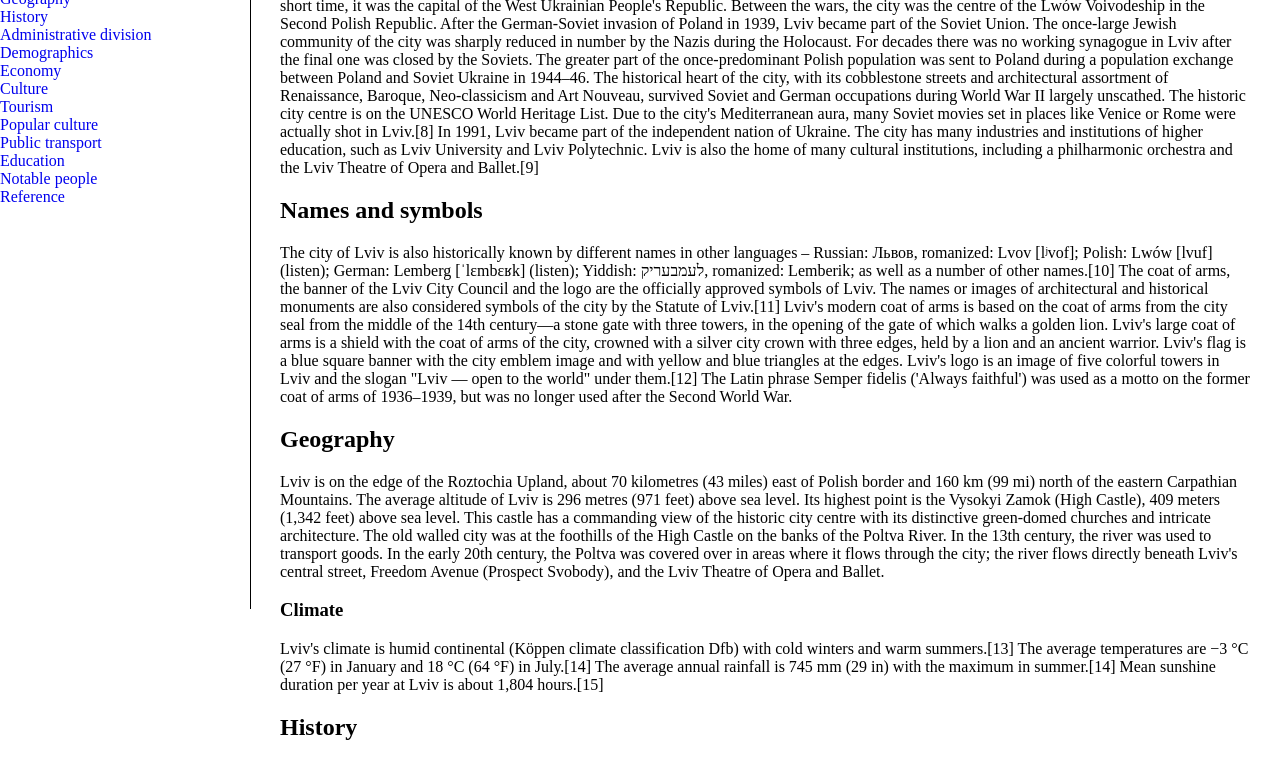
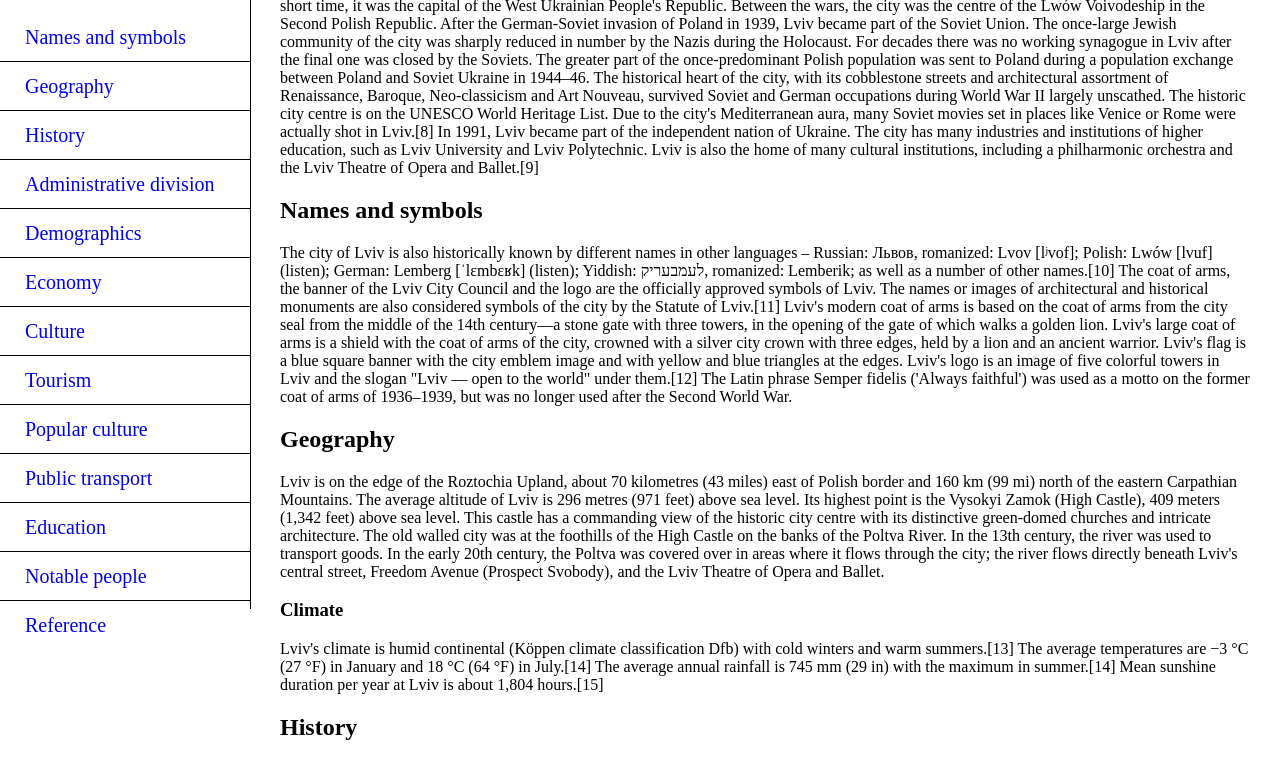
Before and after one commit to yuriihead/lviv-city-ukraine, a plain HTML site: page index.html in a window 1280 px wide. Shown: the part 191-949 px from the top of the page. Drawn offline with Linux system fonts and the light colour scheme.

Commit message:
finished with navbar

```diff
--- a/index.html
+++ b/index.html
@@ -11,7 +11,7 @@
     <nav class="navbar">
         <div class="container">
             <a href="#lviv" class="logo"><img class="five_churches_logo" src="img/five_churches.png" alt="Five Churches logo"></a>
-            <ul>
+            <ul class="table">
                 <li><a href="#names_and_symbols">Names and symbols</a></li>
                 <li><a href="#geography">Geography</a></li>
                 <li><a href="#history">History</a></li>
@@ -24,7 +24,7 @@
                 <li><a href="#public_transport">Public transport</a></li>
                 <li><a href="#education">Education</a></li>
                 <li><a href="#notable_people">Notable people</a></li>
-                <li><a href="#reference">Reference</a></li>
+                <li class="no_border"><a href="#reference">Reference</a></li>
             </ul>
         </div>
     </nav>
--- a/styles.css
+++ b/styles.css
@@ -6,7 +6,7 @@ body {
 .navbar {
     height: 100%;
     position: fixed;
-    border-right: 1px black solid;
+    border-right: 1px black double;
     width: 250px;
     top: 0;
     left: 0;
@@ -14,10 +14,32 @@ body {
 
 .five_churches_logo {
     width: 200px;
+    height: 150px;
 }
 
 .container {
-    padding: auto;
+    display: flex;
+    flex-direction: column;
+    align-items: center;
+    padding-top: 25px;
+}
+
+.table {
+    width: 100%;
+    font-size: 20px;
+    text-align: start;
+    padding-top: 25px;
+}
+
+li {
+    padding: 12.5px 0;
+    border-bottom: 1px black solid;
+    padding-left: 25px;
+
+}
+
+.no_border {
+    border: 0
 }
 
 a {
```
